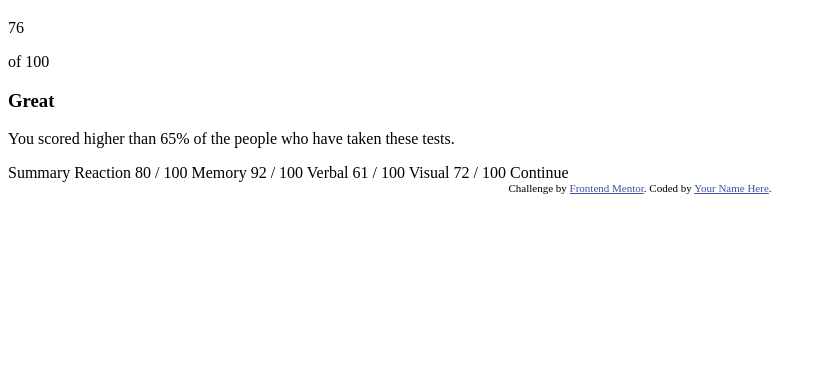
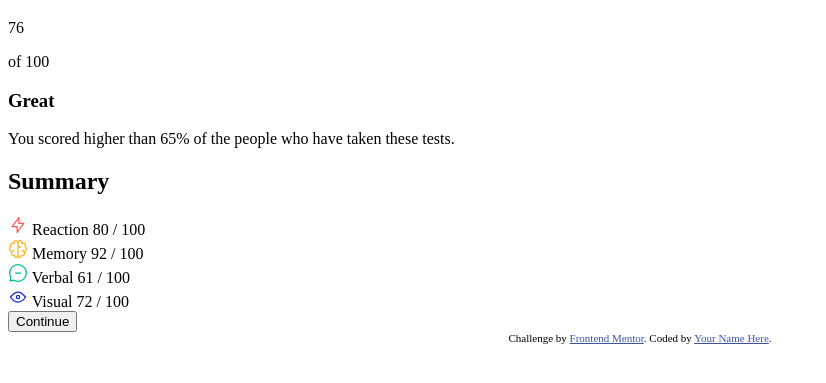
Before and after one commit to bombblastmedia/Results-summary-component, a plain HTML site: page index.html in a window 1280 px wide. Shown: the part 61-444 px from the top of the page, without its empty margins (0-826 px from the left). Drawn offline with Linux system fonts and the light colour scheme.

Commit message:
finish html summary section
Brought in svg's

```diff
--- a/index.html
+++ b/index.html
@@ -17,26 +17,39 @@
 <body>
   <main>
     <div class="card">
-      <div class="card__top">
+      <div class="section__result">
         <h1>Your Result</h1>
-        <div class="card-top___score">
-          <p class="card-top____top-score">76</p>
-          <p class="card-top____bottom_score">of 100</p>
+        <div class="section-result___score">
+          <p class="section-result____top-score">76</p>
+          <p class="section-result____bottom_score">of 100</p>
         </div>
         <h3>Great</h3>
         <p>You scored higher than 65% of the people who have taken these tests.</p>
       </div>
-
-      Summary
+      <div class="section__summary">
+        <h2>Summary</h2>
+        <div class="pink">
+          <svg xmlns="http://www.w3.org/2000/svg" width="20" height="20" fill="none" viewBox="0 0 20 20"><path stroke="#F55" stroke-linecap="round" stroke-linejoin="round" stroke-width="1.25" d="M10.833 8.333V2.5l-6.666 9.167h5V17.5l6.666-9.167h-5Z"/></svg>
           Reaction
           80 / 100
+        </div>
+        <div class="yellow">
+          <svg xmlns="http://www.w3.org/2000/svg" width="20" height="20" fill="none" viewBox="0 0 20 20"><path stroke="#FFB21E" stroke-linecap="round" stroke-linejoin="round" stroke-width="1.25" d="M5.833 11.667a2.5 2.5 0 1 0 .834 4.858"/><path stroke="#FFB21E" stroke-linecap="round" stroke-linejoin="round" stroke-width="1.25" d="M3.553 13.004a3.333 3.333 0 0 1-.728-5.53m.025-.067a2.083 2.083 0 0 1 2.983-2.824m.199.054A2.083 2.083 0 1 1 10 3.75v12.917a1.667 1.667 0 0 1-3.333 0M10 5.833a2.5 2.5 0 0 0 2.5 2.5m1.667 3.334a2.5 2.5 0 1 1-.834 4.858"/><path stroke="#FFB21E" stroke-linecap="round" stroke-linejoin="round" stroke-width="1.25" d="M16.447 13.004a3.334 3.334 0 0 0 .728-5.53m-.025-.067a2.083 2.083 0 0 0-2.983-2.824M10 3.75a2.085 2.085 0 0 1 2.538-2.033 2.084 2.084 0 0 1 1.43 2.92m-.635 12.03a1.667 1.667 0 0 1-3.333 0"/></svg>
           Memory
           92 / 100
+        </div>
+        <div class="green">
+          <svg xmlns="http://www.w3.org/2000/svg" width="20" height="20" fill="none" viewBox="0 0 20 20"><path stroke="#00BB8F" stroke-linecap="round" stroke-linejoin="round" stroke-width="1.25" d="M7.5 10h5M10 18.333A8.333 8.333 0 1 0 1.667 10c0 1.518.406 2.942 1.115 4.167l-.699 3.75 3.75-.699A8.295 8.295 0 0 0 10 18.333Z"/></svg>
           Verbal
           61 / 100
+        </div>
+        <div class="purple">
+          <svg xmlns="http://www.w3.org/2000/svg" width="20" height="20" fill="none" viewBox="0 0 20 20"><path stroke="#1125D6" stroke-linecap="round" stroke-linejoin="round" stroke-width="1.25" d="M10 11.667a1.667 1.667 0 1 0 0-3.334 1.667 1.667 0 0 0 0 3.334Z"/><path stroke="#1125D6" stroke-linecap="round" stroke-linejoin="round" stroke-width="1.25" d="M17.5 10c-1.574 2.492-4.402 5-7.5 5s-5.926-2.508-7.5-5C4.416 7.632 6.66 5 10 5s5.584 2.632 7.5 5Z"/></svg>
           Visual
           72 / 100
-      Continue
+        </div>
+        <button>Continue</button>
+      </div>
     </div>
   </main>
   <footer>
```
Lines whose indentation alone changed are shown as unchanged.
